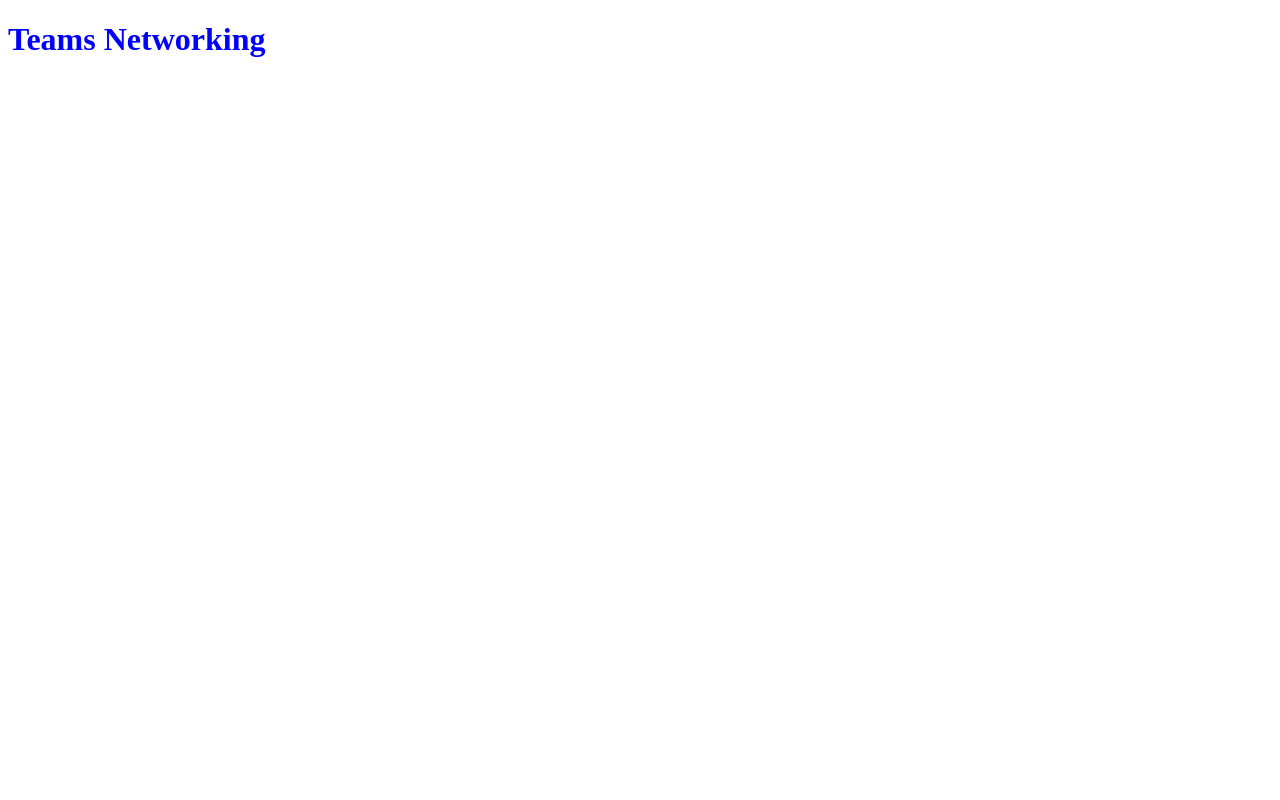
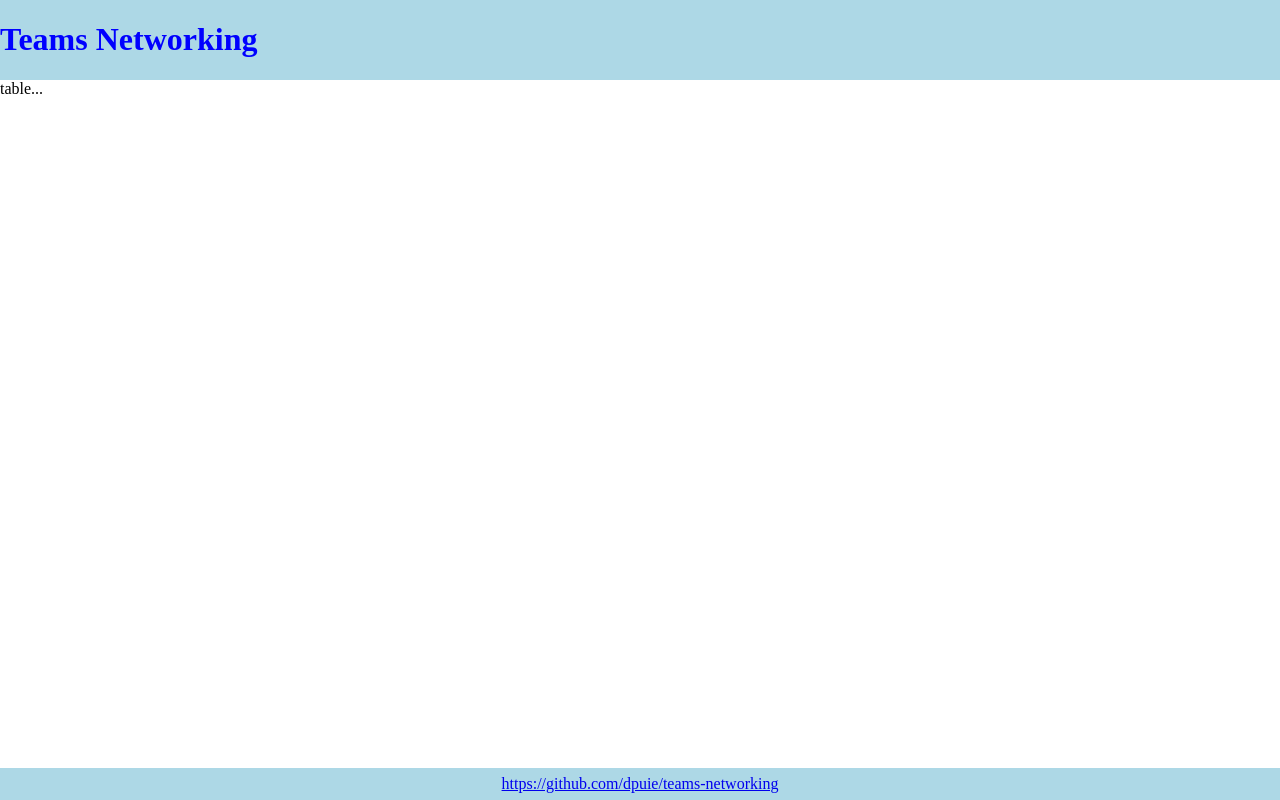
Before and after one commit to dpuie/teams-networking, a website built with webpack: page src/index.html in a window 1280 px wide. Built offline with nearby package versions, Linux system fonts and the light colour scheme.

Commit message:
main layout

```diff
--- a/src/index.html
+++ b/src/index.html
@@ -6,6 +6,12 @@
     <title>Teams</title>
   </head>
   <body>
-    <h1>Teams Networking</h1>
+    <header>
+      <h1>Teams Networking</h1>
+    </header>
+    <section>table...</section>
+    <footer>
+      <a href="http://">https://github.com/dpuie/teams-networking</a>
+    </footer>
   </body>
 </html>
--- a/src/style.css
+++ b/src/style.css
@@ -1,3 +1,26 @@
+html {
+  height: 100%;
+}
+
 h1 {
   color: blue;
 }
+
+body {
+  margin: 0;
+  min-height: 100%;
+  display: flex;
+  flex-direction: column;
+}
+
+header {
+  background-color: lightblue;
+}
+section {
+  flex: 1;
+}
+footer {
+  background-color: lightblue;
+  padding: 7px;
+  text-align: center;
+}
```
